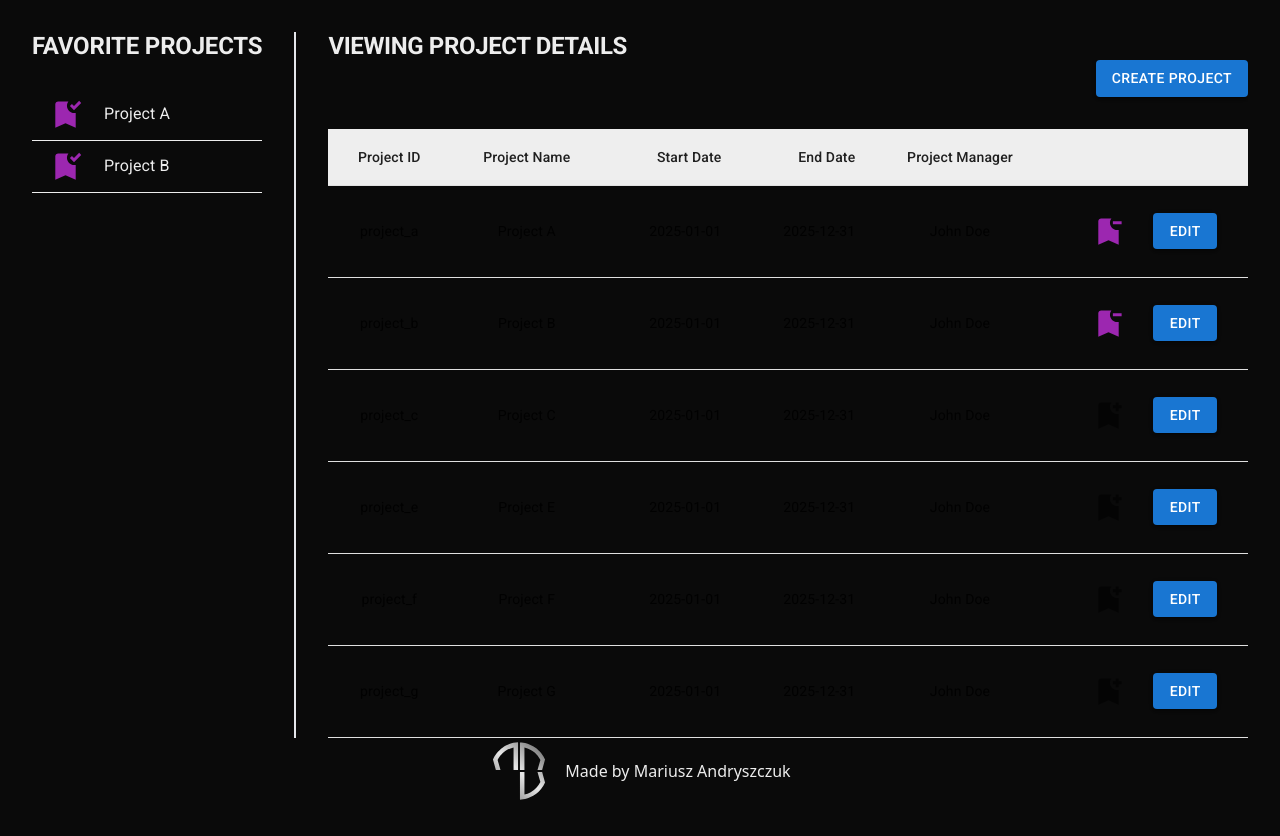
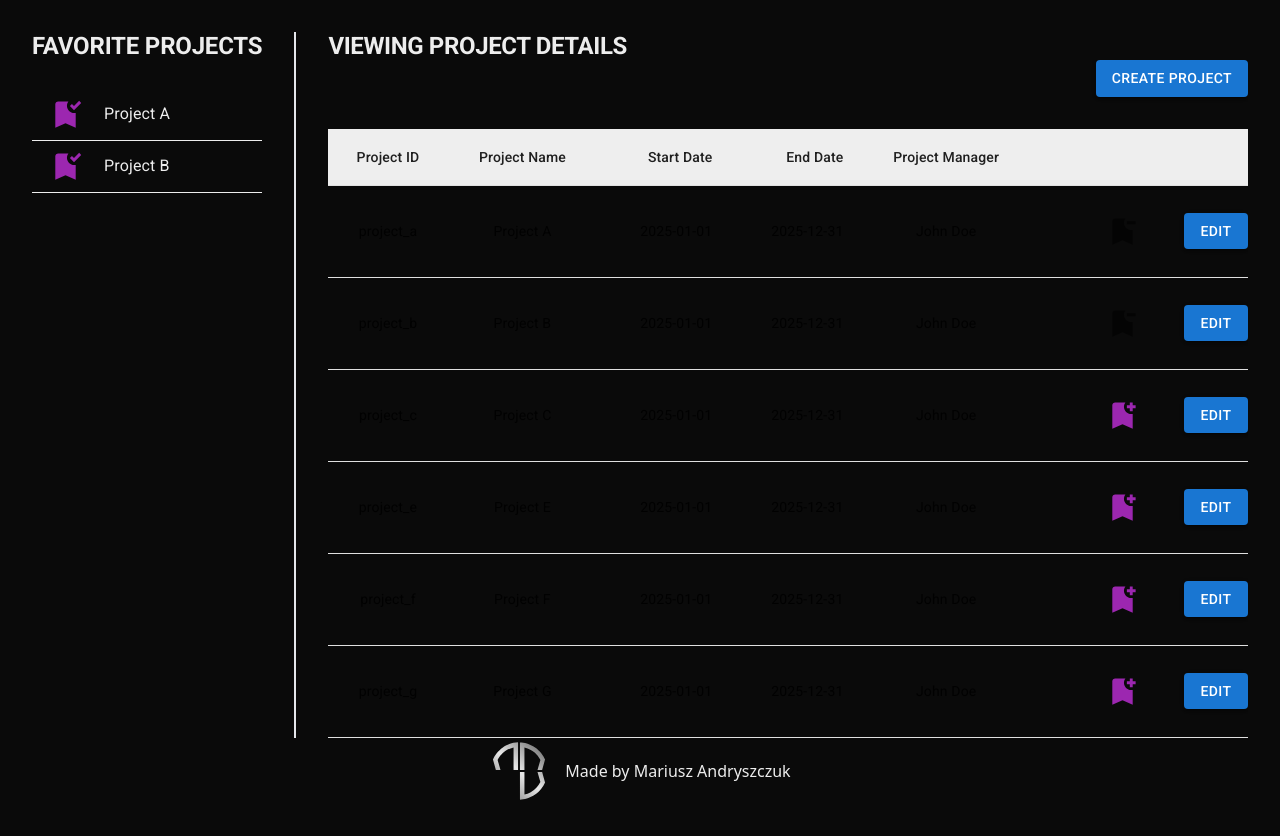
Before and after one commit to Mario-Boss/projects-list, a Next.js app: page /projects in a window 1280 px wide. Built offline with nearby package versions, Linux system fonts and the light colour scheme.

Commit message:
cleaned ProjectsTableRow component by changing some style and structure things and injecting built previously FavoriteButton component - this kind of approach reduced the duplicated code and make the component cleaner to read

```diff
--- a/src/components/ProjectsTableRow.js
+++ b/src/components/ProjectsTableRow.js
@@ -1,11 +1,9 @@
 "use client";
 
-import { useState } from "react";
-import { useProject } from "@/providers/project";
 import Link from "next/link";
 import { styled } from "@mui/material/styles";
-import { Button, IconButton, TableCell, TableRow } from "@mui/material";
-import { BookmarkAdd, BookmarkRemove } from "@mui/icons-material";
+import { Button, TableCell, TableRow } from "@mui/material";
+import FavoriteButton from "@/components/FavoriteButton";
 
 const StyledLink = styled(Link)(() => ({
   "& span:hover": {
@@ -21,18 +19,11 @@ const StyledButtonLink = styled(Link)(() => ({
 
 const ActionCell = styled(TableCell)(() => ({
   display: "flex",
-  justifyContent: "space-evenly"
+  justifyContent: "flex-end",
+  paddingRight: 0
 }));
 
 export default function ProjectsTableRow({ project }) {
-  const { state, dispatch } = useProject();
-  const [favorite, setFavorite] = useState(project.favorite);
-
-  const onFavoriteHandle = () => {
-    setFavorite(prevState => !prevState);
-    favorite ? dispatch({ type: "unlike", projectId: project.id }) : dispatch({ type: "like", projectId: project.id });
-  };
-
   return (
     <TableRow>
       <TableCell align="center">
@@ -40,17 +31,13 @@ export default function ProjectsTableRow({ project }) {
           <span>{project.id}</span>
         </StyledLink>
       </TableCell>
-      <TableCell align="center" component="th" scope="row">
-        {project.name}
-      </TableCell>
+      <TableCell align="center">{project.name}</TableCell>
       <TableCell align="right">{project.start}</TableCell>
       <TableCell align="right">{project.end}</TableCell>
       <TableCell align="center">{project.manager}</TableCell>
       <ActionCell>
-        <IconButton size="large" aria-label="favorite" onClick={onFavoriteHandle}>
-          {favorite ? <BookmarkRemove fontSize="large" color="secondary" /> : <BookmarkAdd fontSize="large" />}
-        </IconButton>
-        <StyledButtonLink href={`/projects/${project.id}`} passHref>
+        <FavoriteButton favoriteStatus={project.favorite} projectId={project.id} />
+        <StyledButtonLink href={`/projects/${project.id}/edit`} passHref>
           <Button variant="contained" aria-label="edit project">
             Edit
           </Button>
```
